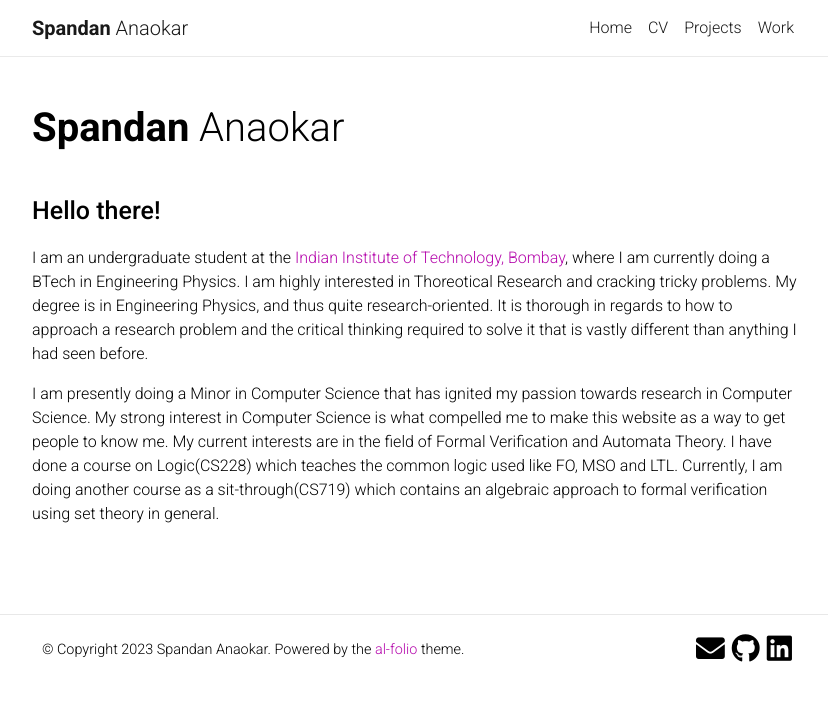
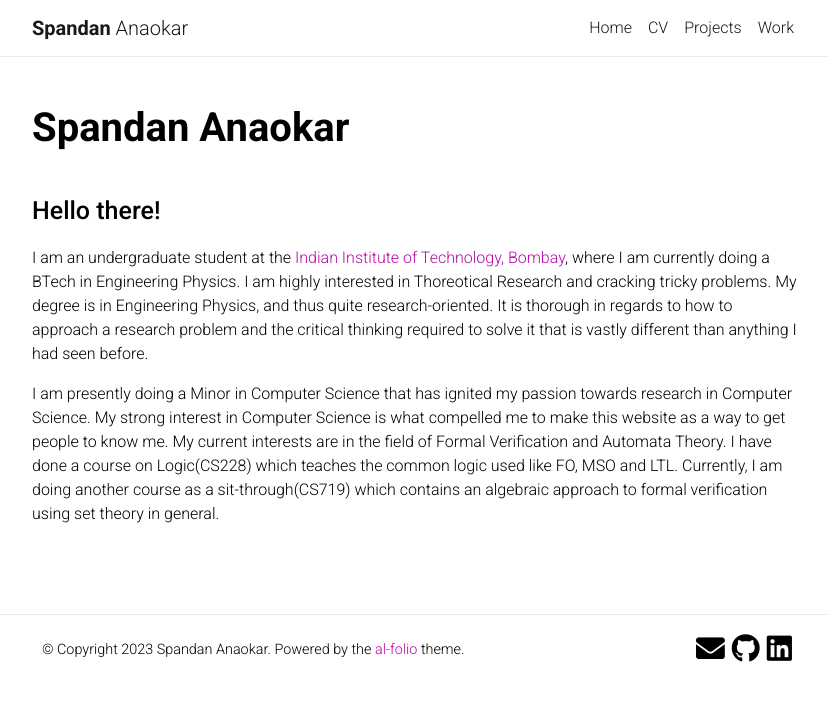
Before and after one commit to Spandan2003/Spandan2003.github.io, a Jekyll site: the page built from _pages/home.md, in a window 1280 px wide. Shown: the top 701 px of the page, without its empty margins (223-1051 px from the left). Built offline with Jekyll 4.4.1, drawn with Linux system fonts in a browser that asks for light colours; nearby versions of some CDN libraries; comment, search, counter and statistics services are not loaded; a style sheet for code colours, icons or effects is not loaded.

Commit message:
Update home.html

```diff
--- a/_layouts/home.html
+++ b/_layouts/home.html
@@ -6,8 +6,8 @@ layout: default
 
   <header class="post-header">
     <h1 class="post-title">
-     <!-- {% if site.title == "blank" %}<span class="font-weight-bold">{{ site.first_name }}</span> {{ site.middle_name }} {{ site.last_name }}{% else %}{{ site.title }}{% endif %} -->
-     <span class="font-weight-bold">{{ site.first_name }}</span> {{ site.middle_name }} {{ site.last_name }}
+     <!-- {% if site.title == "blank" %}<span class="font-weight-bold">{{ site.first_name }} {{ site.middle_name }} {{ site.last_name }}</span>{% else %}{{ site.title }}{% endif %} -->
+     <span class="font-weight-bold">{{ site.first_name }}{{ site.middle_name }} {{ site.last_name }}</span>
     </h1>
      <p class="desc" style="font-family: monospace;">{{ page.description }}</p>
   </header>
```
